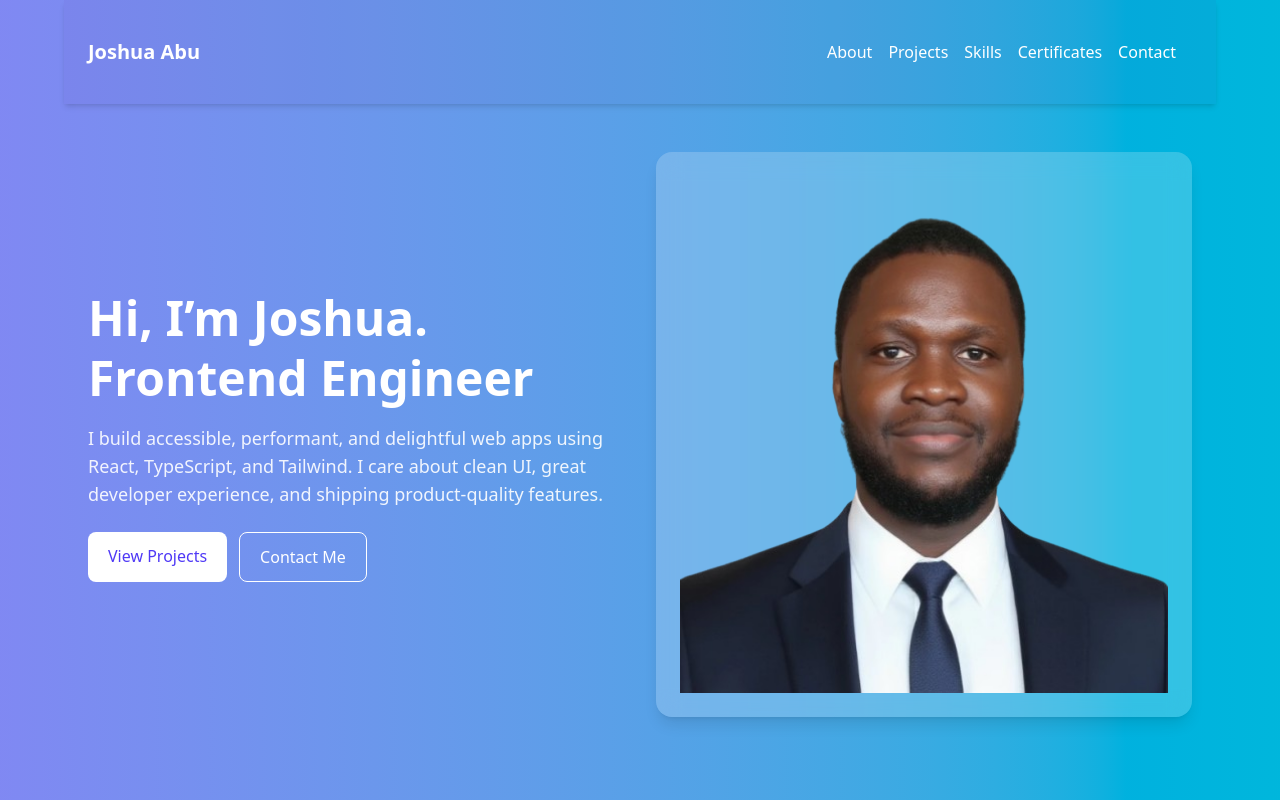
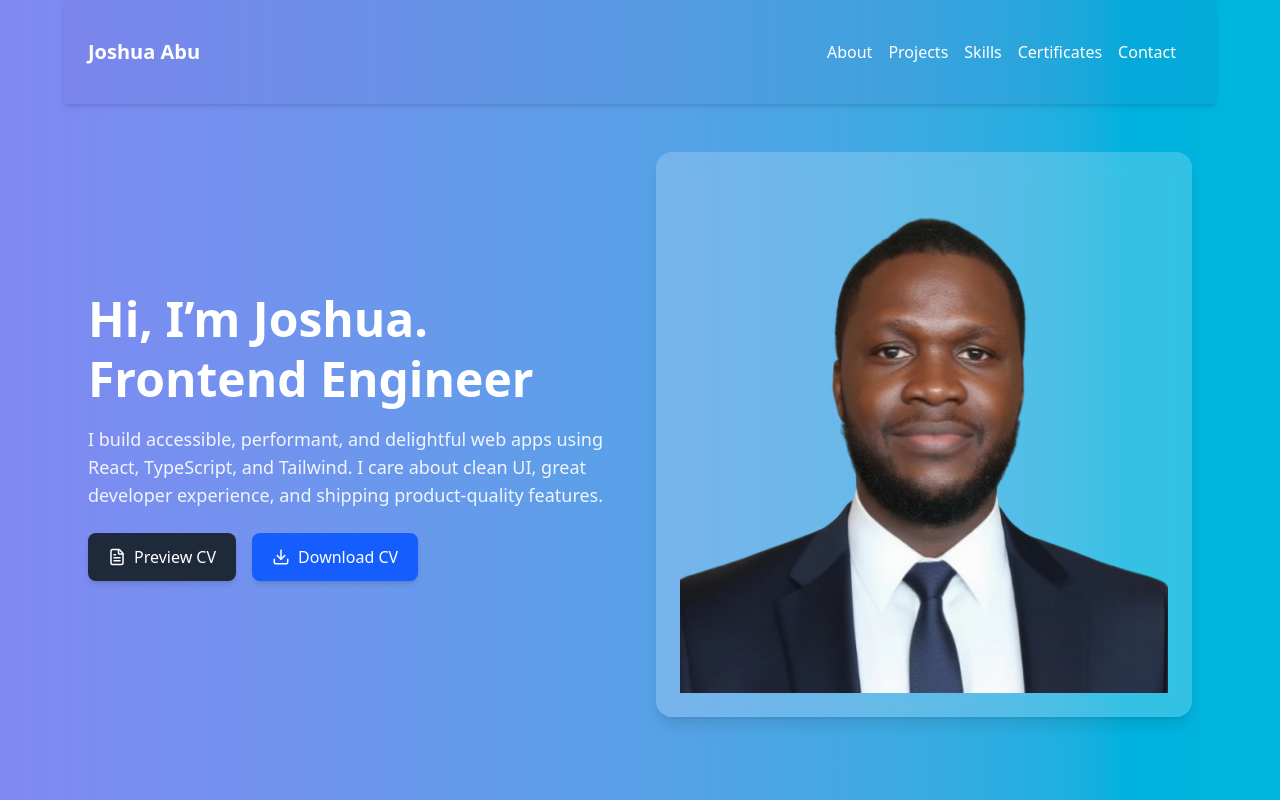
Before and after one commit to sirjaey/my-updated-portfolio, a React (Vite) app: page / in a window 1280 px wide. Shown: the top 800 px of the page. Built offline with nearby package versions, Linux system fonts and the light colour scheme.

Commit message:
Refactor code structure for improved readability and maintainability

```diff
--- a/src/App.tsx
+++ b/src/App.tsx
@@ -27,7 +27,7 @@ export default function Portfolio(){
                 <Navbar />
             </header>
 
-            <main className="max-w-6xl mx-auto px-6 pb-20 text-gray-900 pt-24 md:pt-0">
+            <main className="max-w-6xl mx-auto px-6 pb-10 text-gray-900 pt-24 md:pt-0">
                 {/* Hero */}
                 <section id='about'>
                     <HeroSection />
--- a/src/components/HeroSection.tsx
+++ b/src/components/HeroSection.tsx
@@ -1,3 +1,4 @@
+import { FileText, Download } from "lucide-react";
 
 const HeroSection = () => {
     return (<section className="grid grid-cols-1 md:grid-cols-2 gap-8 items-center py-12 text-white">
@@ -5,9 +6,28 @@ const HeroSection = () => {
             <h1 className="text-4xl md:text-5xl font-extrabold leading-tight">Hi, I’m Joshua. Frontend Engineer</h1>
             <p className="mt-4 text-lg opacity-90">I build accessible, performant, and delightful web apps using React, TypeScript, and Tailwind. I care about clean UI, great developer experience, and shipping product-quality features.</p>
 
-            <div className="mt-6 flex gap-3 justify-center md:justify-start">
-                <a href="#projects" className="inline-block px-5 py-3 rounded-lg bg-white text-indigo-600 font-medium">View Projects</a>
-                <a href="#contact" className="inline-block px-5 py-3 rounded-lg border border-white">Contact Me</a>
+
+            <div className="flex justify-center md:justify-start gap-4 mt-6">
+                {/* Preview Button */}
+                <a
+                    href="/Joshua-Abu-CV.pdf"
+                    target="_blank"
+                    rel="noopener noreferrer"
+                    className="flex items-center gap-2 px-5 py-3 bg-gray-800 text-white rounded-lg shadow-md hover:bg-gray-900 transition duration-300"
+                >
+                    <FileText size={18} />
+                    Preview CV
+                </a>
+
+                {/* Download Button */}
+                <a
+                    href="/Joshua-Abu-CV.pdf"
+                    download="Joshua-Abu-CV.pdf"
+                    className="flex items-center gap-2 px-5 py-3 bg-blue-600 text-white rounded-lg shadow-md hover:bg-blue-700 transition duration-300"
+                >
+                    <Download size={18} />
+                    Download CV
+                </a>
             </div>
         </div>
 
```
Also changed, not shown: 1 other file (tests, documents, lock files or other folders).
